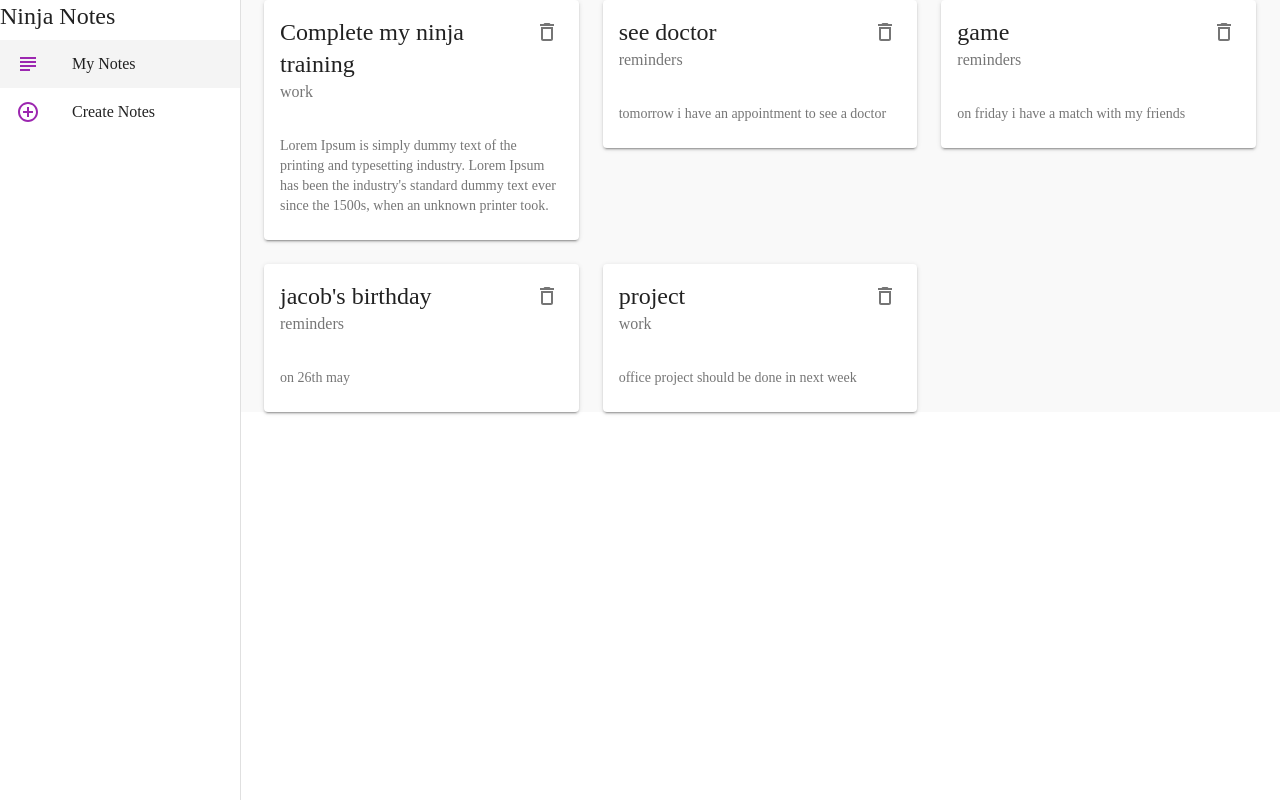
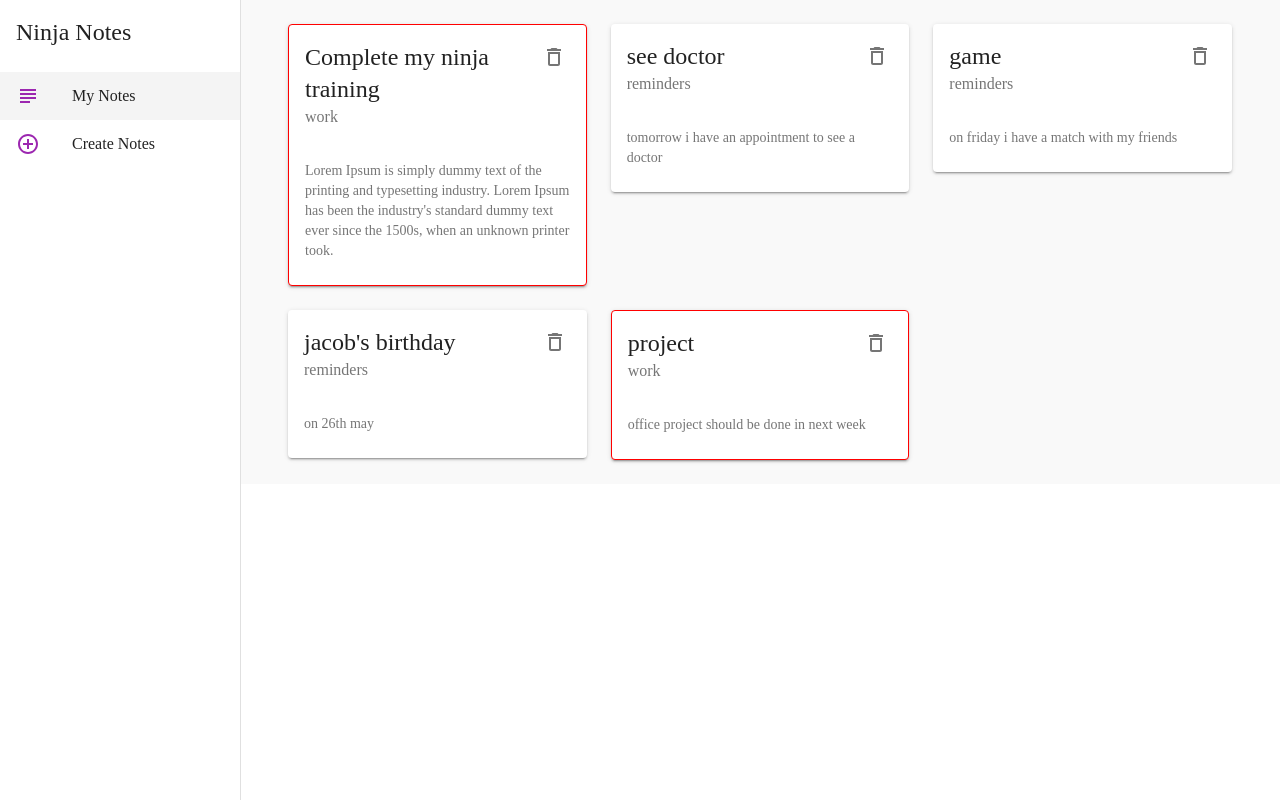
Before and after one commit to shawon122334/react-material-ui, a React (Create React App) app: page / in a window 1280 px wide. Built offline with nearby package versions, Linux system fonts and the light colour scheme; data requests are answered from the project's data file.

Commit message:
drawer list done

```diff
--- a/src/components/Layout.js
+++ b/src/components/Layout.js
@@ -2,65 +2,71 @@
 import { AddCircleOutlineOutlined, SubjectOutlined } from '@material-ui/icons';
 import React from 'react'
 import { useHistory, useLocation } from 'react-router';
-const drawerWidth= 240;
-const useStyle= makeStyles({
-    page:{
-        backgroundColor:'#f9f9f9',
-        width:'100%',
+const drawerWidth = 240;
+const useStyle = makeStyles((theme) => {
+    return {
+        page: {
+            backgroundColor: '#f9f9f9',
+            width: '100%',
+            padding: theme.spacing(3)
         },
-    drawer:{
+        drawer: {
             width: drawerWidth
         },
-    paperDrawer:{
+        paperDrawer: {
             width: drawerWidth
         },
-    root:{
+        root: {
             display: 'flex',
         },
-    active:{
-        background:'#f4f4f4'
+        active: {
+            background: '#f4f4f4'
+        },
+        title:{
+            padding: theme.spacing(2)
+        }
     }
 })
 export default function Layout({ children }) {
-    const classes=useStyle()
-    const menuItems =[
+    const classes = useStyle()
+    const menuItems = [
         {
             text: "My Notes",
-            icon: <SubjectOutlined color="primary"/>,
+            icon: <SubjectOutlined color="primary" />,
             path: '/',
         },
         {
             text: "Create Notes",
-            icon: <AddCircleOutlineOutlined color="primary"/>,
+            icon: <AddCircleOutlineOutlined color="primary" />,
             path: '/create',
         }
     ]
-    const history=useHistory()
-    const location=useLocation()
+    const history = useHistory()
+    const location = useLocation()
     return (
         <div className={classes.root}>
             <Drawer
                 className={classes.drawer}
                 variant="permanent"
                 anchor="left"
-            classes={{paper: classes.paperDrawer}}
+                classes={{ paper: classes.paperDrawer }}
             >
                 {/* classes is a built in method here to override css  */}
                 <div>
-                    <Typography variant="h5">
+                    <Typography variant="h5" className={classes.title}>
                         Ninja Notes
                     </Typography>
                 </div>
                 <List>
-                    {menuItems.map(item=>(
+                    {menuItems.map(item => (
                         <ListItem
                             button
                             key={item.text}
-                        onClick={()=>history.push(item.path)}
+                            onClick={() => history.push(item.path)}
                             className={location.pathname == item.path ? classes.active : null}
                         >
                             <ListItemIcon>{item.icon}</ListItemIcon>
-                            <ListItemText primary={item.text}/>
+                            <ListItemText primary={item.text} />
                         </ListItem>
                     ))}
                 </List>
--- a/src/components/NoteCard.js
+++ b/src/components/NoteCard.js
@@ -1,16 +1,27 @@
-import { Card, CardContent, CardHeader, IconButton, Typography } from '@material-ui/core'
+import { Card, CardContent, CardHeader, IconButton, makeStyles, Typography } from '@material-ui/core'
 import React from 'react'
-import {DeleteOutlined} from '@material-ui/icons';
+import { DeleteOutlined } from '@material-ui/icons';
 
-export default function NoteCard({ note , handleDelete}) {
+const useStyle = makeStyles({
+    test: {
+        border: (note) => {
+            if (note.category == 'work') {
+                return '1px solid red'
+            }
+        }
+    }
+    //made a conditional style
+})
+export default function NoteCard({ note, handleDelete }) {
+    const classes = useStyle(note)
     return (
         <div>
-            <Card elevation={2}>
+            <Card elevation={2} className={classes.test}>
                 <CardHeader
                     action={
-                        <IconButton onClick={()=>handleDelete(note.id)} >
-                        <DeleteOutlined/>
-                    </IconButton>
+                        <IconButton onClick={() => handleDelete(note.id)} >
+                            <DeleteOutlined />
+                        </IconButton>
                     }
                     title={note.title}
                     subheader={note.category}
```
Lines whose indentation alone changed are shown as unchanged.
